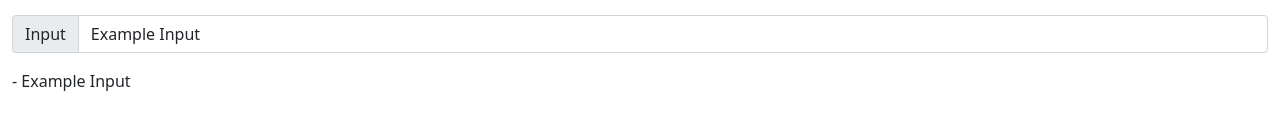
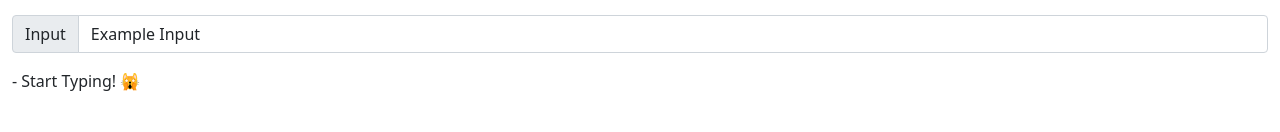
Before and after one commit to S4UR000N/Angular-TypeScript-Learning-Project, an Angular app: page / in a window 1280 px wide. Shown: the part 168-300 px from the top of the page. Built offline with nearby package versions, Linux system fonts and the light colour scheme.

Commit message:
Added ngIf - Else

```diff
--- a/src/app/components/text-editor/text-editor.component.html
+++ b/src/app/components/text-editor/text-editor.component.html
@@ -57,7 +57,7 @@
     <div class="col">
         <div class="input-group mb-3">
             <span class="input-group-text">Input</span>
-            <input type="text" class="form-control" [(ngModel)]="output">
+            <input type="text" class="form-control" [(ngModel)]="output" (focus)="hadInteractionInput=true">
         </div>
     </div>
 </div>
@@ -72,10 +72,8 @@
             'text-decoration-line-through': decorations.TEXT_DECORATION_LINE_THROUGH === decoration
         }"
     >
-        {{ output }}
+        <div *ngIf="hadInteractionInput; then thenBlock else elseBlock"></div>
+        <ng-template #thenBlock>{{ output }}</ng-template>
+        <ng-template #elseBlock>Start Typing! 🙀</ng-template>
     </span>
 </div>
-
-<!-- <div>
-    - <span [ngClass]="{'text-danger': colors.RED === color}">{{ output }}</span>
-</div> -->
--- a/src/app/components/text-editor/text-editor.component.ts
+++ b/src/app/components/text-editor/text-editor.component.ts
@@ -6,6 +6,7 @@ import { Component, OnInit } from '@angular/core';
   styleUrls: ['./text-editor.component.css']
 })
 export class TextEditorComponent implements OnInit {
+  hadInteractionInput: boolean = false;
   colors = {
     DEFAULT: "default",
     RED: "red",
@@ -19,6 +20,7 @@ export class TextEditorComponent implements OnInit {
 
   color: string = 'default';
   decoration: string = "default";
+
   output: string = "Example Input";
 
   constructor() {}
```
